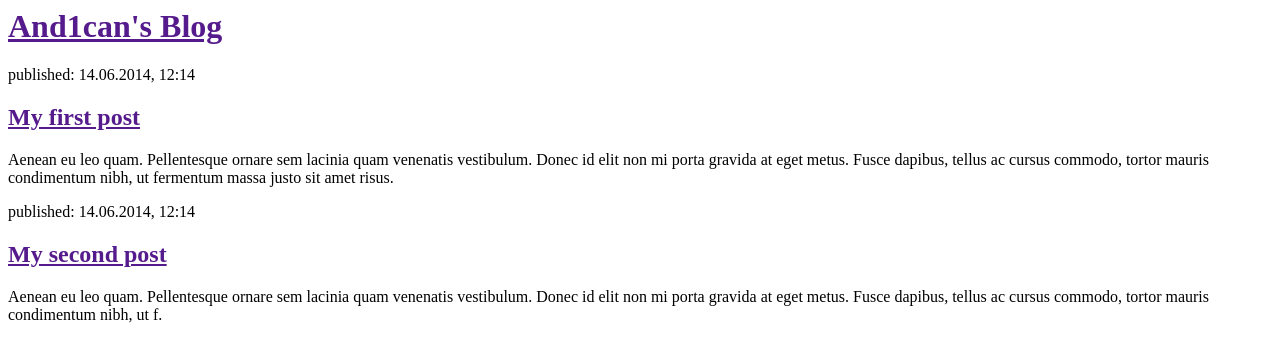
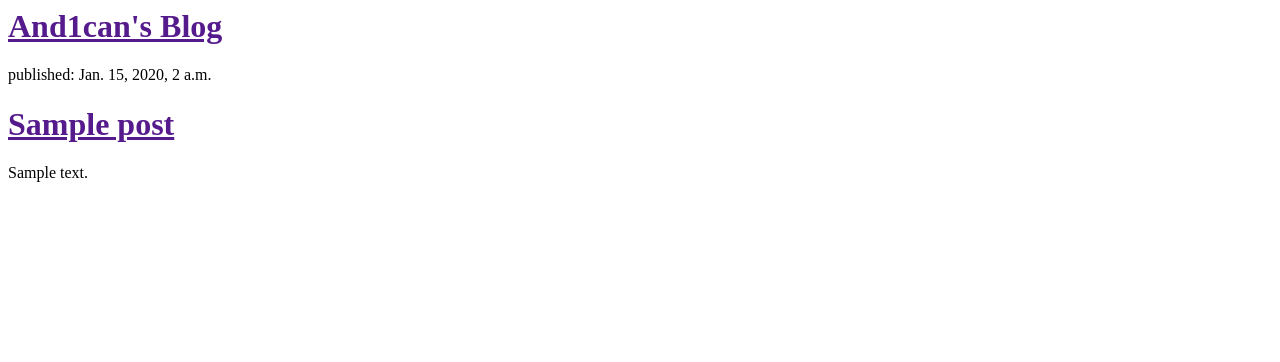
Before and after one commit to and1can/django, a Django app: template blog/templates/django/post_list.html in a window 1280 px wide. Shown: the top 362 px of the page. Run offline with Django 3.2, Linux system fonts and the light colour scheme; the template is opened without the code that fills it: values that come from a table or form of the project are taken from there, others are empty; tables that the repository leaves empty hold one stand-in row (values such as "Sample post").

Commit message:
Modified templates to display ports from database.

```diff
--- a/blog/templates/django/post_list.html
+++ b/blog/templates/django/post_list.html
@@ -6,16 +6,12 @@
 		<div>
             <h1><a href="">And1can's Blog</a></h1>
         </div>
-		 <div>
-            <p>published: 14.06.2014, 12:14</p>
-            <h2><a href="">My first post</a></h2>
-            <p>Aenean eu leo quam. Pellentesque ornare sem lacinia quam venenatis vestibulum. Donec id elit non mi porta gravida at eget metus. Fusce dapibus, tellus ac cursus commodo, tortor mauris condimentum nibh, ut fermentum massa justo sit amet risus.</p>
-        </div>
-
-        <div>
-            <p>published: 14.06.2014, 12:14</p>
-            <h2><a href="">My second post</a></h2>
-            <p>Aenean eu leo quam. Pellentesque ornare sem lacinia quam venenatis vestibulum. Donec id elit non mi porta gravida at eget metus. Fusce dapibus, tellus ac cursus commodo, tortor mauris condimentum nibh, ut f.</p>
-        </div>
+		{% for post in posts %}
+    		<div>
+        		<p>published: {{ post.published_date }}</p>
+        		<h1><a href="">{{ post.title }}</a></h1>
+        		<p>{{ post.text|linebreaksbr }}</p> <!-- linebreaksbr is to convert line-breaks into paragraphs -->
+    		</div>
+		{% endfor %}
 	</body>
 </html>
--- a/blog/views.py
+++ b/blog/views.py
@@ -1,5 +1,9 @@
 from django.shortcuts import render
+from .models import Post # import to allow posts in database to display
+from django.utils import timezone
 
 # Create your views here.
 def post_list(request):
-	return render(request, 'django/post_list.html', {})
+	posts = Post.objects.filter(published_date__lte=timezone.now()).order_by('published_date')
+	return render(request, 'django/post_list.html', {'posts': posts}) #posts is a variable that can
+																	  #be used in templates
```
